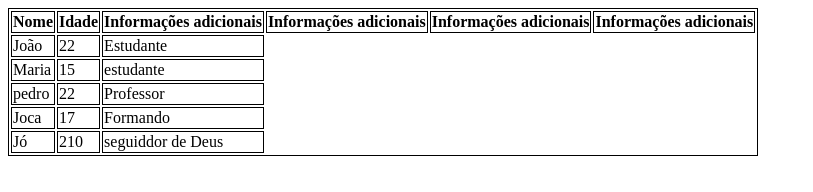
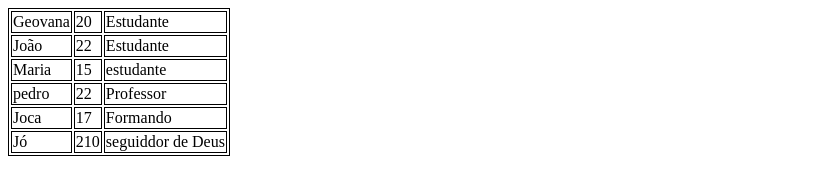
Before and after one commit to Phelipe-Freitas/aula-tabela, a plain HTML site: page 1ndex.html.html in a window 1280 px wide. Shown: the whole page, without its empty margins (0-813 px from the left). Drawn offline with Linux system fonts and the light colour scheme.

Commit message:
Fiz pequenas alterações em nomes, idedes e ocupações

```diff
--- a/1ndex.html.html
+++ b/1ndex.html.html
@@ -1,25 +1,26 @@
 <!DOCTYPE html>
 <html lang="en">
+
 <head>
   <meta charset="UTF-8">
   <meta name="viewport" content="width=device-width, initial-scale=1.0">
   <title>Aula Tabela</title>
-   <style> table, th, td {
+  <style>
+    table,
+    th,
+    td {
       border: 1px solid black;
     }
-
-
   </style>
 </head>
+
 <body>
   <table>
-        <Thead> <tr>
-            <th>Nome</th>
-          <th>Idade</th>
-          <th>Informações adicionais</th>
-          <th>Informações adicionais</th>
-          <th>Informações adicionais</th>
-          <th>Informações adicionais</th>
+    <Thead>
+      <tr>
+        <td>Geovana</td>
+        <td>20</td>
+        <td>Estudante</td>
       </tr>
     </Thead>
 
@@ -53,4 +54,5 @@
 
   </table>
 </body>
+
 </html>
```
Lines whose indentation alone changed are shown as unchanged.
